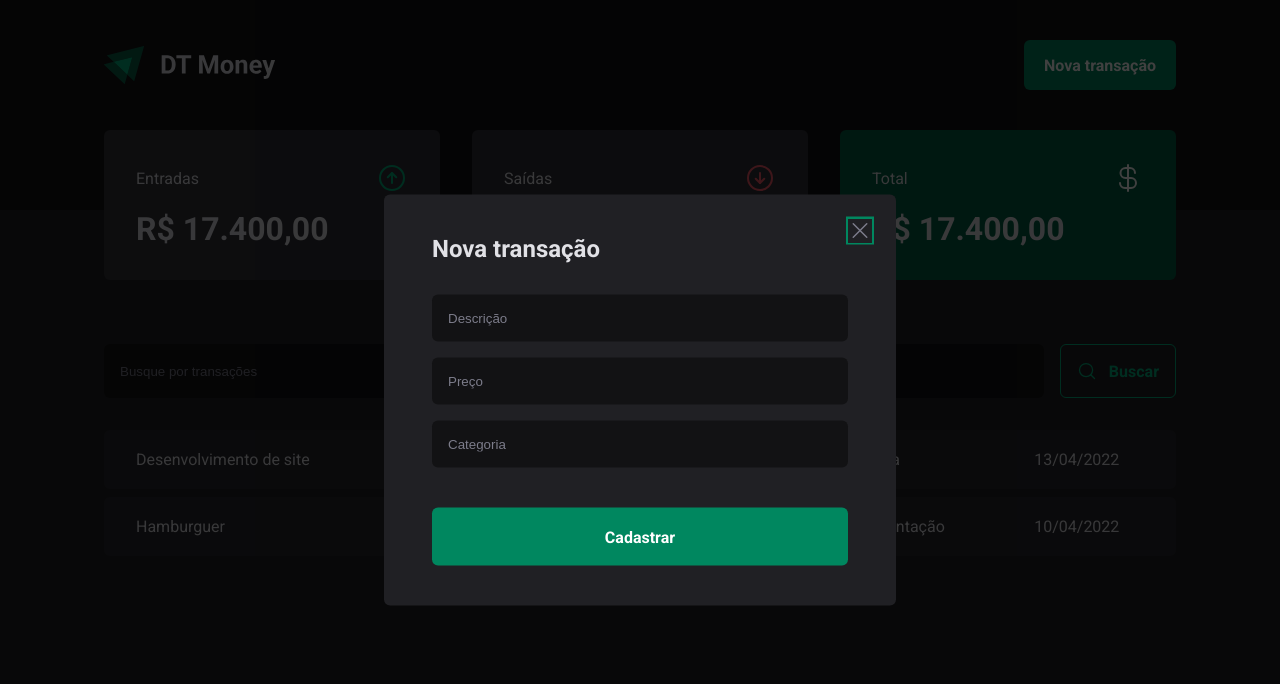
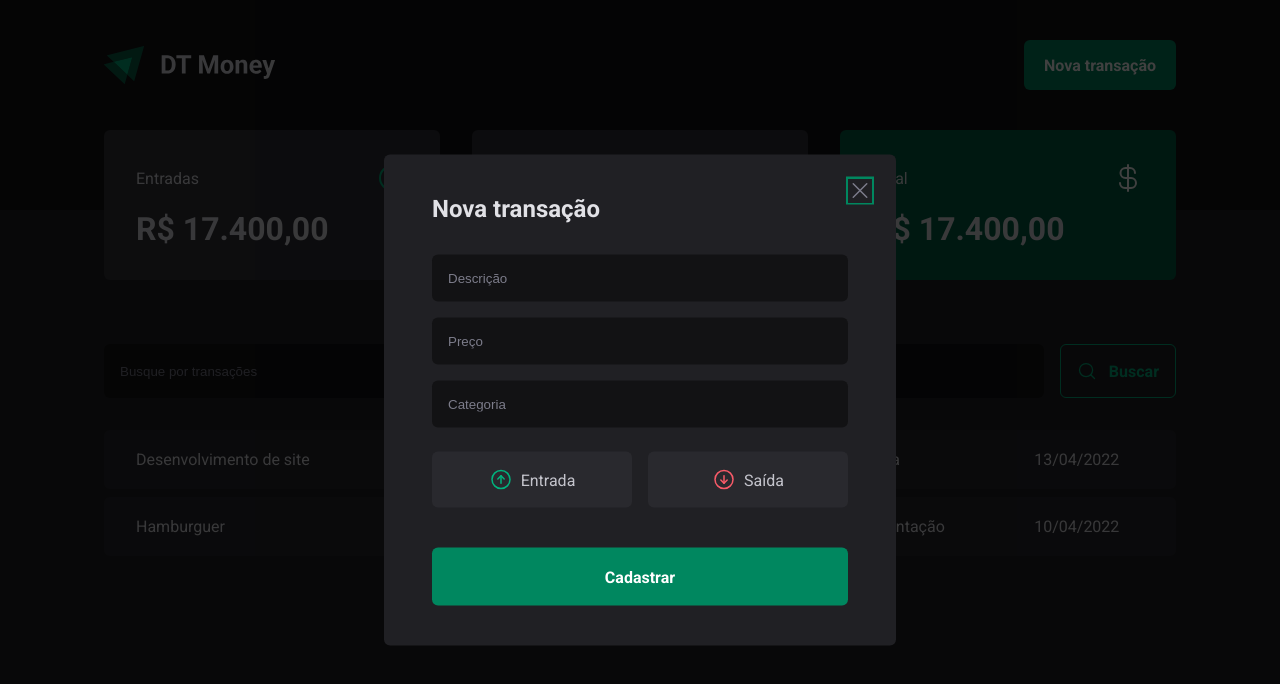
Before and after one commit to caiquegiovannini/dtmoney2.0, a React (Vite) app: page / in a window 1280 px wide. Both pictures are taken after a click on the button "Nova transação". Shown: the top 684 px of the page. Built offline with nearby package versions, Linux system fonts and the light colour scheme.

Commit message:
Add income and outcome buttons

```diff
--- a/src/components/NewTransactionModal/index.tsx
+++ b/src/components/NewTransactionModal/index.tsx
@@ -1,6 +1,6 @@
 import * as Dialog from '@radix-ui/react-dialog'
-import { X } from 'phosphor-react'
-import { CloseButton, Content, Overlay } from './styles'
+import { ArrowCircleDown, ArrowCircleUp, X } from 'phosphor-react'
+import { CloseButton, Content, Overlay, TransactionType, TransactionTypeButton } from './styles'
 
 export function NewTransactionModal() {
     return (
@@ -19,6 +19,18 @@
                     <input type="number" placeholder='Preço' required />
                     <input type="text" placeholder='Categoria' required />
 
+                    <TransactionType>
+                        <TransactionTypeButton variant='income'>
+                            <ArrowCircleUp size={24} />
+                            Entrada
+                        </TransactionTypeButton>
+
+                        <TransactionTypeButton variant='outcome'>
+                            <ArrowCircleDown size={24} />
+                            Saída
+                        </TransactionTypeButton>
+                    </TransactionType>
+
                     <button type="submit">
                         Cadastrar
                     </button>
--- a/src/components/NewTransactionModal/styles.ts
+++ b/src/components/NewTransactionModal/styles.ts
@@ -68,3 +68,31 @@
     cursor: pointer;
     color: ${props => props.theme['gray-500']};
 `
+
+export const TransactionType = styled.div`
+    display: grid;
+    grid-template-columns: repeat(2, 1fr);
+    gap: 1rem;
+    margin-top: 0.5rem;
+`
+
+interface TransactionTypeButtonProps {
+    variant: 'income' | 'outcome'
+}
+
+export const TransactionTypeButton = styled.button<TransactionTypeButtonProps>`
+    background: ${props => props.theme['gray-700']};
+    padding: 1rem;
+    display: flex;
+    justify-content: center;
+    align-items: center;
+    gap: 0.5rem;
+    border-radius: 6px;
+    cursor: pointer;
+    border: 0;
+    color: ${props => props.theme['gray-300']};
+
+    svg {
+        color: ${props => props.variant === 'income' ? props.theme["green-300"] : props.theme["red-300"]};
+    }
+`
```
